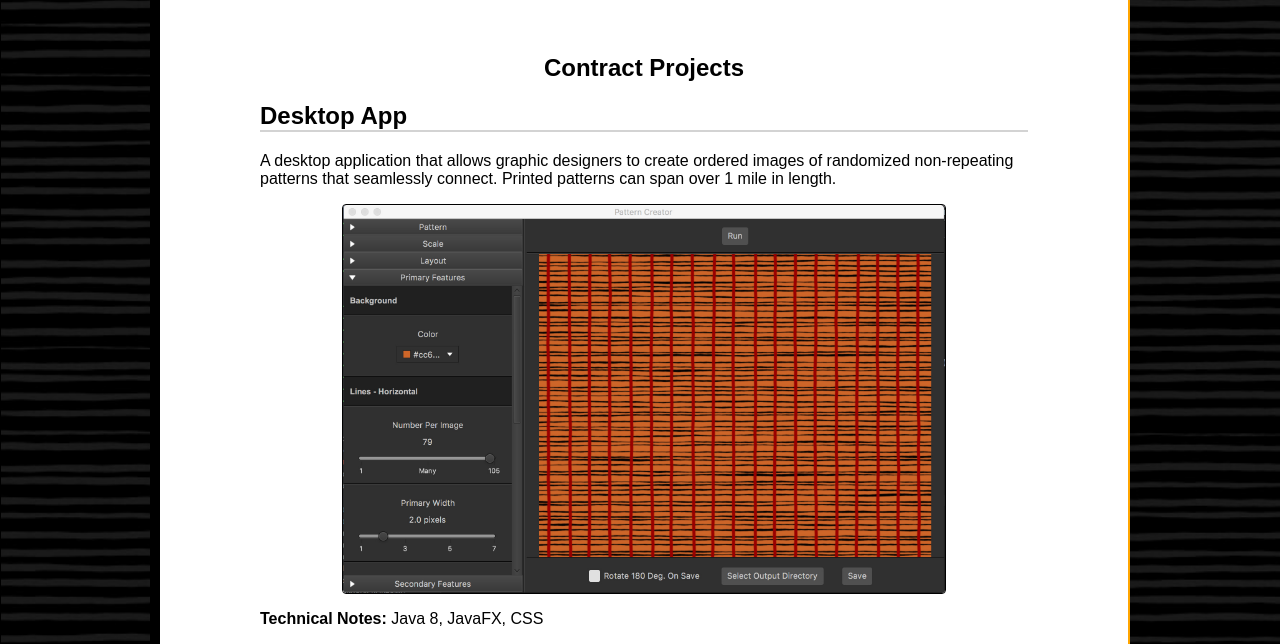
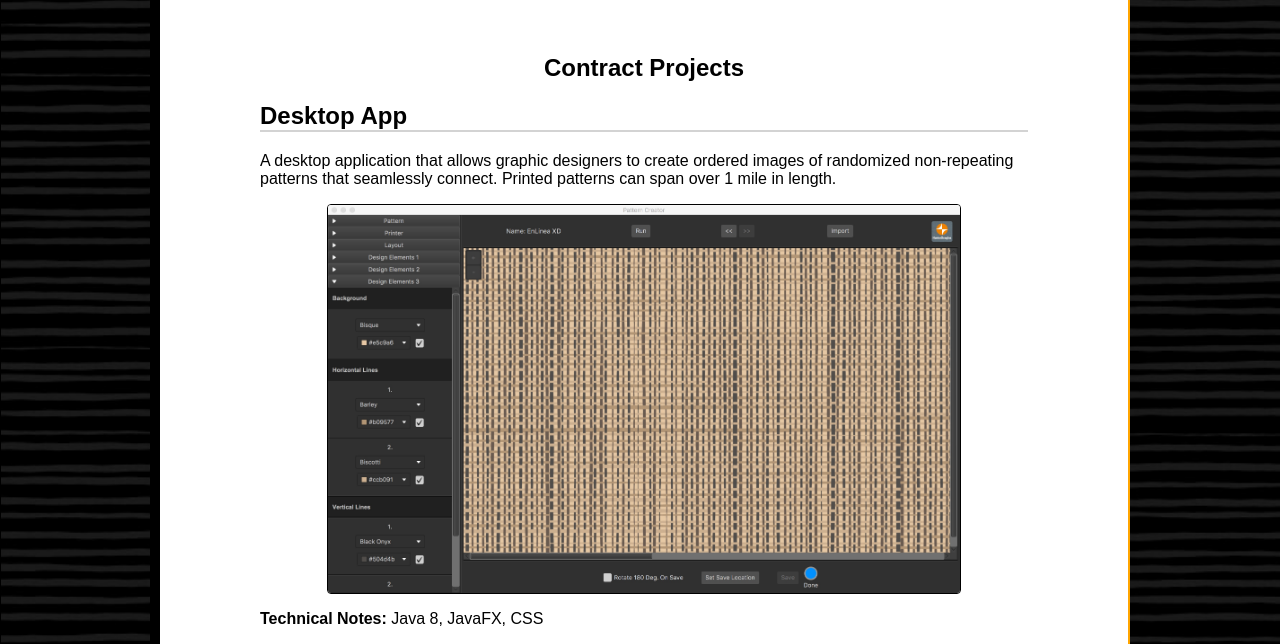
Before and after one commit to furey789/furey789.github.io, a plain HTML site: page index.html in a window 1280 px wide. Shown: the part 160-804 px from the top of the page. Drawn offline with Linux system fonts and the light colour scheme.

Commit message:
Add new pattern creator image file

```diff
--- a/index.html
+++ b/index.html
@@ -49,7 +49,7 @@
                 can span over 1 mile in length.
               </p>
               <div class="images-contract">
-                <img class="desktop" src="images/patternCreatorSnapShot.jpg" alt="creator" />
+                <img class="desktop" src="images/patternCreator2017.jpg" alt="creator" />
               </div>
               <p> <span class="text-bold"> Technical Notes: </span> Java 8, JavaFX, CSS</p>
             </div>
```
Also changed, not shown: images/patternCreator2017.jpg (added), images/patternCreatorSnapShot.jpg (deleted).
